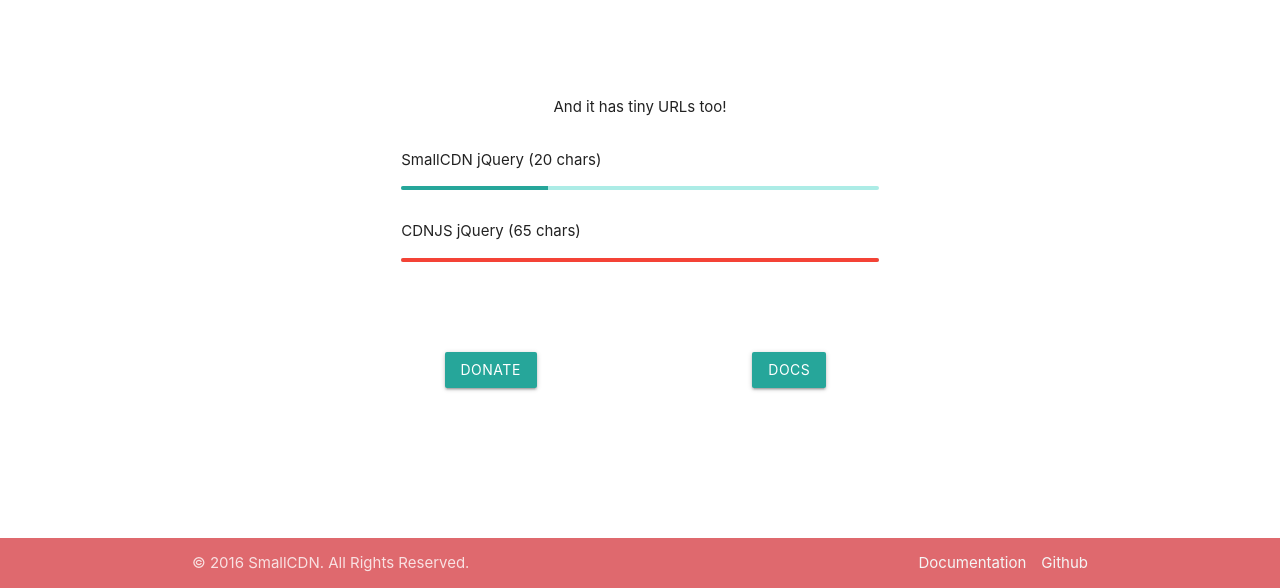
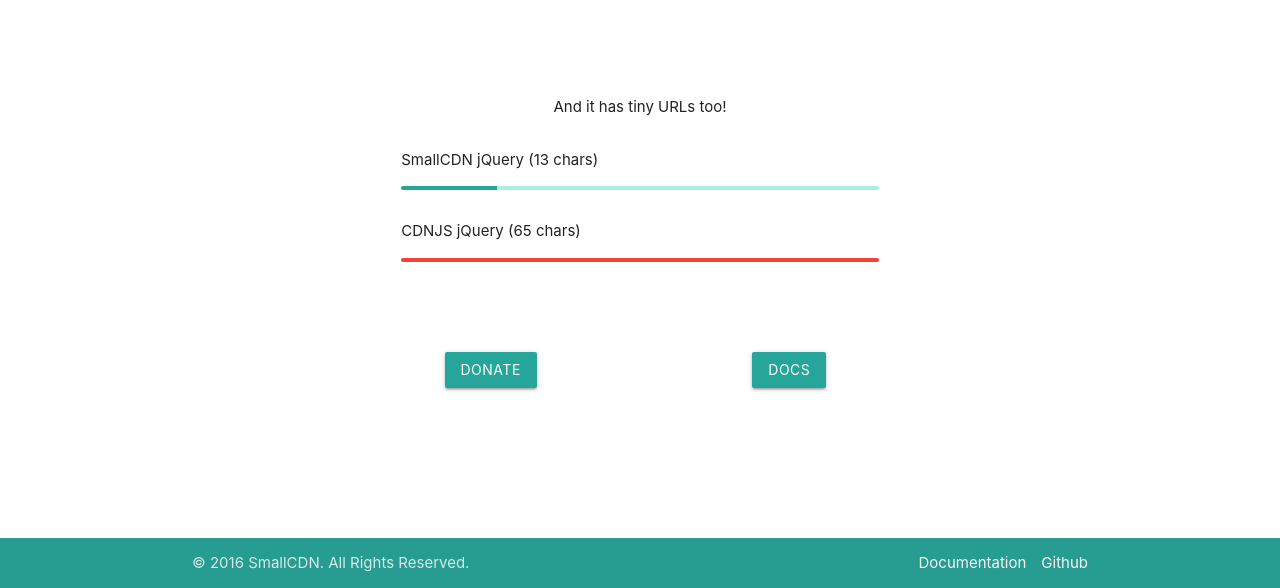
Before and after one commit to SmallCDN/website, a plain HTML site: page index.html in a window 1280 px wide. Shown: the part 212-800 px from the top of the page. Drawn offline with nearby package versions, Linux system fonts and the light colour scheme.

Commit message:
13 chars baby! also green

```diff
--- a/app.css
+++ b/app.css
@@ -24,6 +24,7 @@ header {
 
 footer {
   padding-top: 0px !important;
+  background-color: #26a69a !important;
 }
 
 .footer-copyright a:not(:first-child) {
--- a/index.html
+++ b/index.html
@@ -13,8 +13,8 @@
       <div class="row compare center">
         <p class="center">And it has tiny URLs too!</p>
         <div class="col s10 offset-s1">
-          <p class="left">SmallCDN jQuery (20 chars)</p>
-          <div class="progress"><div class="determinate" style="width: 30.76%;"></div></div>
+          <p class="left">SmallCDN jQuery (13 chars)</p>
+          <div class="progress"><div class="determinate" style="width: 20%;"></div></div>
         </div>
         <div class="col s10 offset-s1">
           <p class="left">CDNJS jQuery (65 chars)</p>
```
